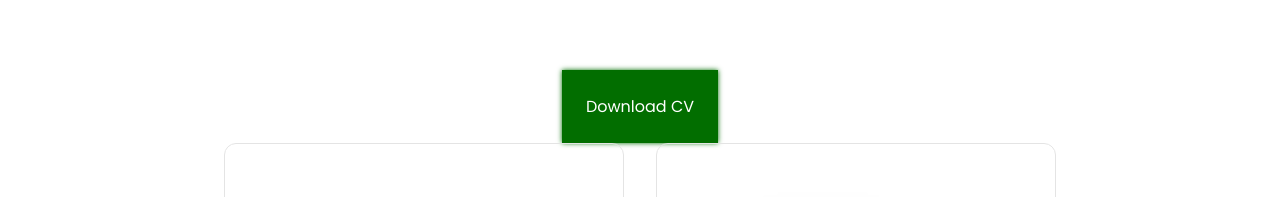
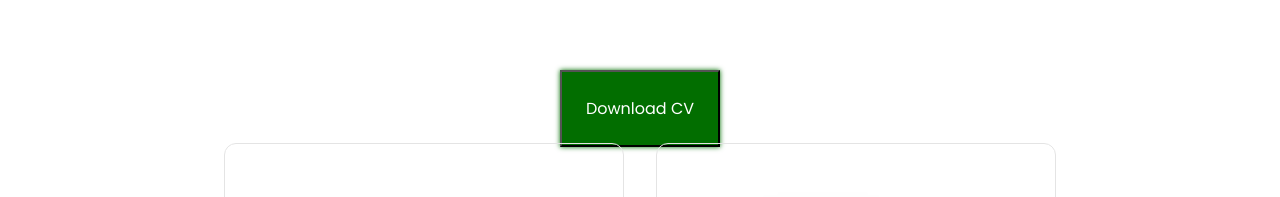
Before and after one commit to echahuin/chahuin, a Next.js app: page / in a window 1280 px wide. Shown: the part 569-766 px from the top of the page. Built offline with nearby package versions, Linux system fonts and the light colour scheme.

Commit message:
update button download CV

```diff
--- a/app/components/ButtonDownloadCV/index.jsx
+++ b/app/components/ButtonDownloadCV/index.jsx
@@ -20,7 +20,9 @@ const ButtonDownloadCV = () => {
     }
 
     return (
-        <div className={styles.buttonDownloadCv} onClick={()=>getDoc()}>Download CV</div>
+        <button className={styles.buttonDownloadCv} onClick={()=>getDoc()}>
+            <span>Download CV</span>
+        </button>
     )
 
 }
```
